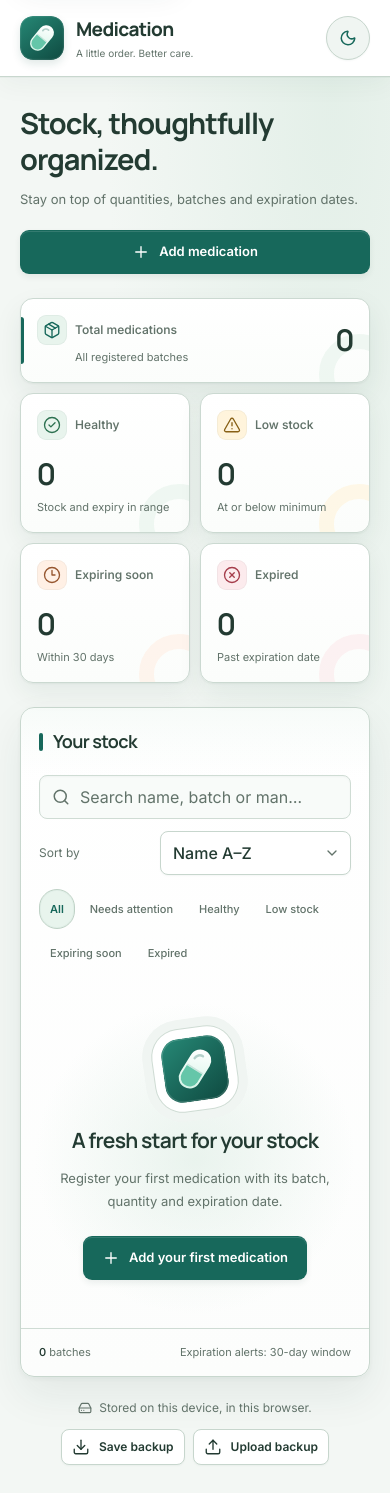
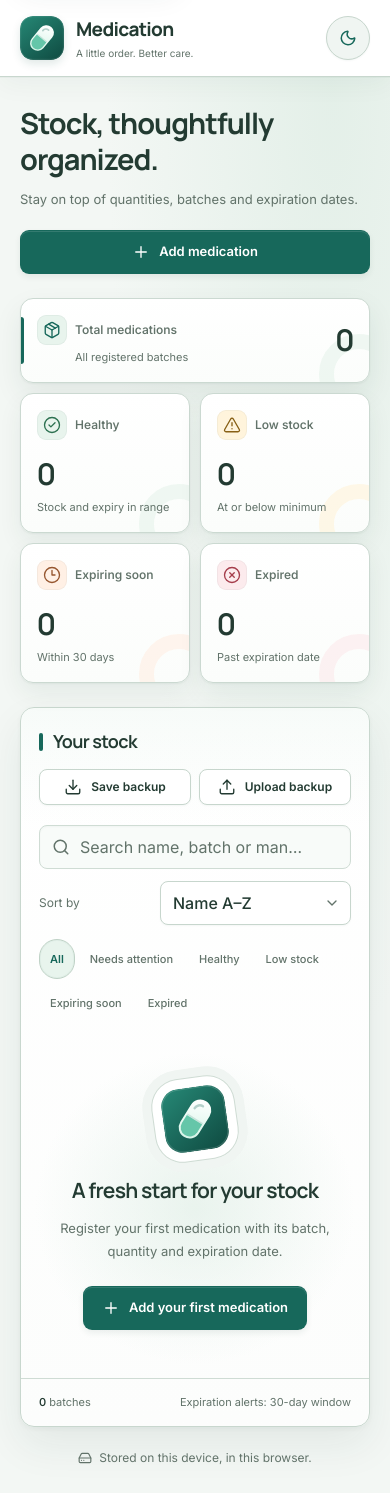
Before and after one commit to LeoneMarcos/medication-inventory, a React (Vite) app: page / in a window 390 px wide. Built offline with nearby package versions, Linux system fonts and the light colour scheme.

Commit message:
fix(ui): move backup actions into inventory header

```diff
--- a/src/App.tsx
+++ b/src/App.tsx
@@ -2,12 +2,10 @@ import { useEffect, useRef, useState } from "react";
 import {
   AlertTriangle,
   CircleCheck,
-  Download,
   HardDrive,
   Moon,
   Plus,
   Sun,
-  Upload,
   X,
 } from "lucide-react";
 import { useTheme } from "./hooks/useTheme";
@@ -324,40 +322,25 @@ function App() {
             onRemoveQuantity={handleRemoveQuantity}
             onEdit={setEditingMedication}
             onDelete={setDeletingMedicationId}
+            onSaveBackup={handleSaveBackup}
+            onUploadBackup={handleTriggerRestore}
           />
         </section>
+
+        <input
+          ref={fileInputRef}
+          type="file"
+          accept=".json,application/json"
+          className="sr-only"
+          onChange={handleFileChange}
+          aria-label="Upload backup JSON file"
+        />
 
         <footer className="app-footer">
           <span className="app-footer-notice">
             <HardDrive size={14} aria-hidden="true" /> Stored on this device, in
             this browser.
           </span>
-          <div className="app-footer-actions">
-            <Button
-              variant="secondary"
-              size="sm"
-              icon={Download}
-              onClick={handleSaveBackup}
-            >
-              Save backup
-            </Button>
-            <Button
-              variant="secondary"
-              size="sm"
-              icon={Upload}
-              onClick={handleTriggerRestore}
-            >
-              Upload backup
-            </Button>
-            <input
-              ref={fileInputRef}
-              type="file"
-              accept=".json,application/json"
-              className="sr-only"
-              onChange={handleFileChange}
-              aria-label="Upload backup JSON file"
-            />
-          </div>
         </footer>
       </main>
 
--- a/src/components/domain/InventoryTable.tsx
+++ b/src/components/domain/InventoryTable.tsx
@@ -4,12 +4,14 @@ import {
   CircleCheck,
   CircleX,
   Clock3,
+  Download,
   Edit3,
   Minus,
   Pill,
   Plus,
   Search,
   Trash2,
+  Upload,
   X,
   type LucideIcon,
 } from "lucide-react";
@@ -31,6 +33,8 @@ export interface InventoryTableProps {
   onRemoveQuantity: (id: string, amount: number) => boolean;
   onEdit: (medication: Medication) => void;
   onDelete: (id: string) => void;
+  onSaveBackup: () => void;
+  onUploadBackup: () => void;
 }
 
 const statuses: Record<
@@ -61,6 +65,8 @@ export function InventoryTable({
   onRemoveQuantity,
   onEdit,
   onDelete,
+  onSaveBackup,
+  onUploadBackup,
 }: InventoryTableProps) {
   const [query, setQuery] = useState("");
   const [sort, setSort] = useState<"name" | "expiration" | "quantity">("name");
@@ -137,6 +143,24 @@ export function InventoryTable({
       <div className="inventory-heading">
         <div className="section-title">
           <h2>Your stock</h2>
+        </div>
+        <div className="inventory-heading-actions" aria-label="Backup actions">
+          <Button
+            variant="secondary"
+            size="sm"
+            icon={Download}
+            onClick={onSaveBackup}
+          >
+            Save backup
+          </Button>
+          <Button
+            variant="secondary"
+            size="sm"
+            icon={Upload}
+            onClick={onUploadBackup}
+          >
+            Upload backup
+          </Button>
         </div>
       </div>
 
--- a/src/index.css
+++ b/src/index.css
@@ -93,7 +93,8 @@ button { cursor: pointer; }
 .text-action:hover svg { transform: translateX(3px); }
 .inventory-section { scroll-margin-top: 24px; }
 .inventory-panel { background: var(--surface); border: 1px solid var(--line); border-radius: 14px; box-shadow: var(--shadow); overflow: hidden; }
-.inventory-heading { padding: 24px 26px 20px; }
+.inventory-heading { display: flex; align-items: center; justify-content: space-between; gap: 16px; padding: 24px 26px 20px; }
+.inventory-heading-actions { display: flex; flex-wrap: wrap; align-items: center; justify-content: flex-end; gap: 8px; }
 .section-title { display: flex; align-items: center; gap: 10px; }
 .section-title::before { content: ''; width: 4px; height: 18px; border-radius: 4px; background: var(--accent); }
 .section-title h2 { font-size: 18px; font-weight: 650; }
@@ -150,9 +151,8 @@ button { cursor: pointer; }
 .empty-state > p { max-width: 350px; font-size: 13px; color: var(--muted); line-height: 1.8; margin: 10px 0 22px; }
 .table-footer { display: flex; justify-content: space-between; gap: 15px; padding: 16px 26px; border-top: 1px solid var(--line); color: var(--muted); font-size: 11px; line-height: 1.6; }
 .table-footer strong { color: var(--ink); font-weight: 550; }
-.app-footer { display: flex; flex-wrap: wrap; align-items: center; justify-content: space-between; gap: 16px; padding: 22px 0 6px; font-size: 12px; color: var(--muted); }
+.app-footer { display: flex; align-items: center; justify-content: center; padding: 22px 0 6px; font-size: 12px; color: var(--muted); }
 .app-footer-notice { display: flex; align-items: center; gap: 7px; }
-.app-footer-actions { display: flex; flex-wrap: wrap; align-items: center; gap: 8px; }
 .input-label { display: flex; align-items: center; gap: 4px; margin-bottom: 7px; color: var(--ink); font-size: 13px; font-weight: 550; }
 .required-mark { color: var(--accent); }
 .ui-input { width: 100%; height: 44px; border-radius: 8px; border: 1px solid var(--line); background: var(--surface); padding: 10px 12px; color: var(--ink); font-size: 13px; transition: border-color 150ms, box-shadow 150ms; }
@@ -228,7 +228,9 @@ button { cursor: pointer; }
   .stat-card:nth-child(n+2) { grid-column: auto; }
   .attention-banner { padding: 13px; gap: 10px; }
   .attention-banner > div { flex: 1; min-width: 140px; } .attention-banner p { font-size: 11px; }
-  .inventory-heading { padding: 20px 18px; }
+  .inventory-heading { flex-direction: column; align-items: stretch; gap: 14px; padding: 20px 18px; }
+  .inventory-heading-actions { width: 100%; justify-content: flex-start; }
+  .inventory-heading-actions .ui-button { flex: 1 1 140px; }
   .inventory-toolbar { padding: 0 18px 14px; flex-direction: column; align-items: stretch; gap: 12px; }
   .search-field { width: 100%; } .search-field .ui-input { text-overflow: ellipsis; }
   .sort-control { justify-content: space-between; }
@@ -250,7 +252,6 @@ button { cursor: pointer; }
   .modal-header, .modal-content { padding: 22px; }
   .notification-region { bottom: 16px; left: 16px; right: 16px; max-width: none; }
   .notification { width: 100%; justify-content: space-between; box-sizing: border-box; }
-  .app-footer { flex-direction: column; align-items: center; text-align: center; gap: 12px; }
-  .app-footer-actions { justify-content: center; width: 100%; }
+  .app-footer { text-align: center; }
 }
 @media (prefers-reduced-motion: reduce) { *, *::before, *::after { animation: none !important; transition: none !important; scroll-behavior: auto !important; } }
```
